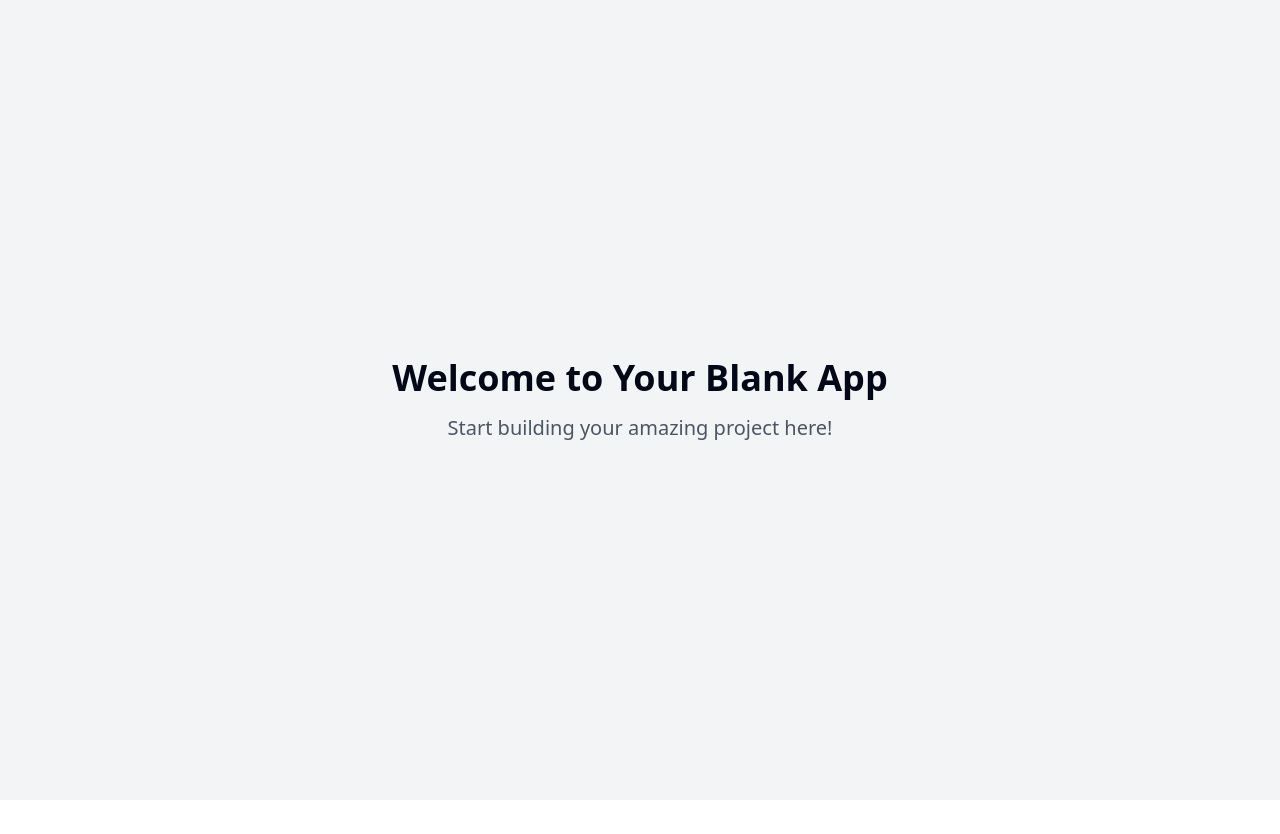
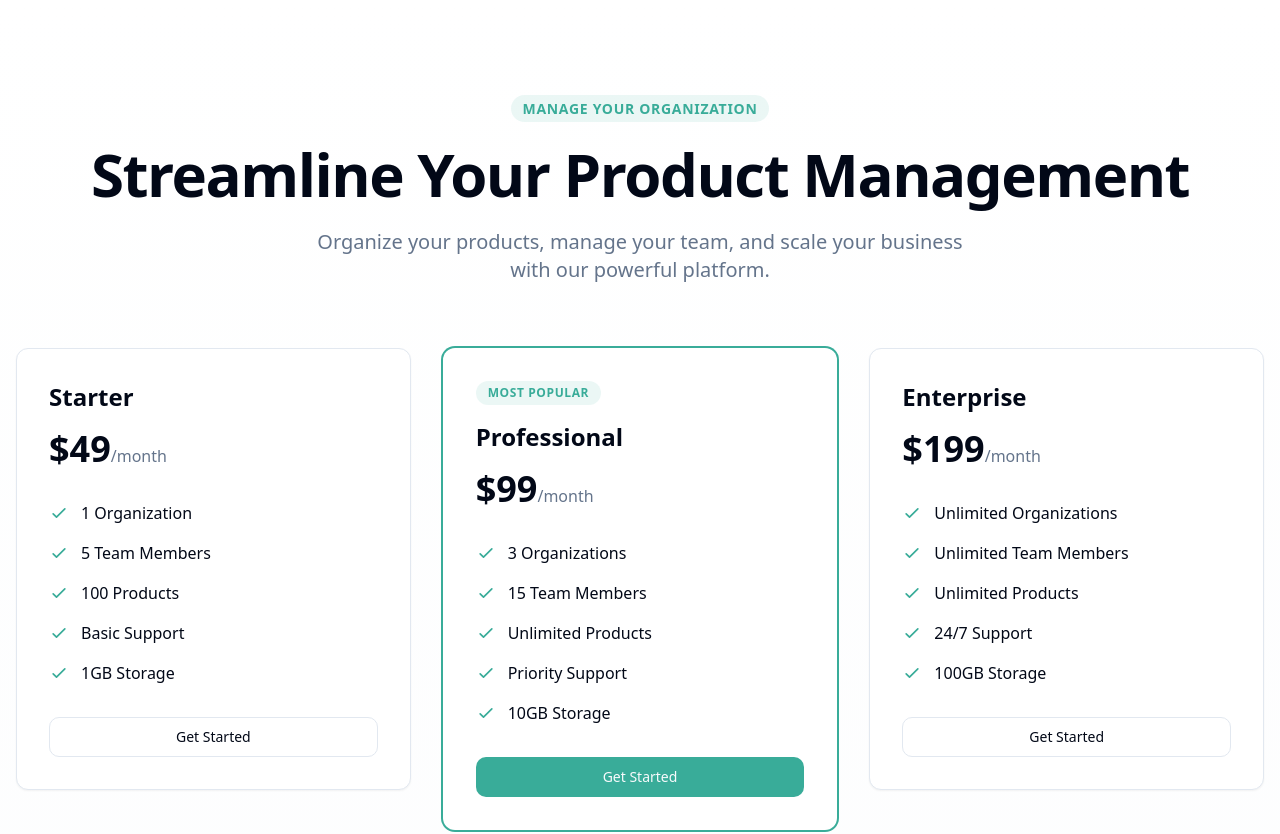
Before and after one commit to sudhanshu-17/orgnest-api, a React (Vite) app: page / in a window 1280 px wide. Shown: the top 834 px of the page. Before the commit the page ends 800 px from the top, so only its background shows below. Built offline with nearby package versions, Linux system fonts and the light colour scheme.

Commit message:
Implement Grape API project
This commit implements a new Grape API project featuring subscription management, organizations with multiple admins and users, manufacturers, products, and product images.

```diff
--- a/package.json
+++ b/package.json
@@ -45,6 +45,7 @@
     "cmdk": "^1.0.0",
     "date-fns": "^3.6.0",
     "embla-carousel-react": "^8.3.0",
+    "framer-motion": "^12.4.7",
     "input-otp": "^1.2.4",
     "lucide-react": "^0.462.0",
     "next-themes": "^0.3.0",
--- a/src/index.css
+++ b/src/index.css
@@ -1,3 +1,4 @@
+
 @tailwind base;
 @tailwind components;
 @tailwind utilities;
@@ -13,7 +14,7 @@
     --popover: 0 0% 100%;
     --popover-foreground: 222.2 84% 4.9%;
 
-    --primary: 222.2 47.4% 11.2%;
+    --primary: 170 50% 45%;
     --primary-foreground: 210 40% 98%;
 
     --secondary: 210 40% 96.1%;
@@ -30,63 +31,9 @@
 
     --border: 214.3 31.8% 91.4%;
     --input: 214.3 31.8% 91.4%;
-    --ring: 222.2 84% 4.9%;
+    --ring: 170 50% 45%;
 
-    --radius: 0.5rem;
-
-    --sidebar-background: 0 0% 98%;
-
-    --sidebar-foreground: 240 5.3% 26.1%;
-
-    --sidebar-primary: 240 5.9% 10%;
-
-    --sidebar-primary-foreground: 0 0% 98%;
-
-    --sidebar-accent: 240 4.8% 95.9%;
-
-    --sidebar-accent-foreground: 240 5.9% 10%;
-
-    --sidebar-border: 220 13% 91%;
-
-    --sidebar-ring: 217.2 91.2% 59.8%;
-  }
-
-  .dark {
-    --background: 222.2 84% 4.9%;
-    --foreground: 210 40% 98%;
-
-    --card: 222.2 84% 4.9%;
-    --card-foreground: 210 40% 98%;
-
-    --popover: 222.2 84% 4.9%;
-    --popover-foreground: 210 40% 98%;
-
-    --primary: 210 40% 98%;
-    --primary-foreground: 222.2 47.4% 11.2%;
-
-    --secondary: 217.2 32.6% 17.5%;
-    --secondary-foreground: 210 40% 98%;
-
-    --muted: 217.2 32.6% 17.5%;
-    --muted-foreground: 215 20.2% 65.1%;
-
-    --accent: 217.2 32.6% 17.5%;
-    --accent-foreground: 210 40% 98%;
-
-    --destructive: 0 62.8% 30.6%;
-    --destructive-foreground: 210 40% 98%;
-
-    --border: 217.2 32.6% 17.5%;
-    --input: 217.2 32.6% 17.5%;
-    --ring: 212.7 26.8% 83.9%;
-    --sidebar-background: 240 5.9% 10%;
-    --sidebar-foreground: 240 4.8% 95.9%;
-    --sidebar-primary: 224.3 76.3% 48%;
-    --sidebar-primary-foreground: 0 0% 100%;
-    --sidebar-accent: 240 3.7% 15.9%;
-    --sidebar-accent-foreground: 240 4.8% 95.9%;
-    --sidebar-border: 240 3.7% 15.9%;
-    --sidebar-ring: 217.2 91.2% 59.8%;
+    --radius: 0.75rem;
   }
 }
 
@@ -94,8 +41,18 @@
   * {
     @apply border-border;
   }
-
   body {
-    @apply bg-background text-foreground;
+    @apply bg-background text-foreground antialiased;
+  }
+  .glass-card {
+    @apply bg-white/80 backdrop-blur-lg border border-white/20 shadow-lg;
+  }
+  .premium-button {
+    @apply relative overflow-hidden px-6 py-3 rounded-lg bg-primary text-primary-foreground
+           font-medium transition-all duration-300 hover:brightness-110
+           active:scale-95 disabled:opacity-50 disabled:pointer-events-none;
+  }
+  .animate-fade {
+    @apply animate-fade-in;
   }
 }
--- a/src/pages/Index.tsx
+++ b/src/pages/Index.tsx
@@ -1,11 +1,133 @@
-// Update this page (the content is just a fallback if you fail to update the page)
+
+import { Button } from "@/components/ui/button";
+import { Card } from "@/components/ui/card";
+import { motion } from "framer-motion";
+
+const plans = [
+  {
+    name: "Starter",
+    price: "$49",
+    features: [
+      "1 Organization",
+      "5 Team Members",
+      "100 Products",
+      "Basic Support",
+      "1GB Storage",
+    ],
+  },
+  {
+    name: "Professional",
+    price: "$99",
+    features: [
+      "3 Organizations",
+      "15 Team Members",
+      "Unlimited Products",
+      "Priority Support",
+      "10GB Storage",
+    ],
+    popular: true,
+  },
+  {
+    name: "Enterprise",
+    price: "$199",
+    features: [
+      "Unlimited Organizations",
+      "Unlimited Team Members",
+      "Unlimited Products",
+      "24/7 Support",
+      "100GB Storage",
+    ],
+  },
+];
 
 const Index = () => {
   return (
-    <div className="min-h-screen flex items-center justify-center bg-gray-100">
-      <div className="text-center">
-        <h1 className="text-4xl font-bold mb-4">Welcome to Your Blank App</h1>
-        <p className="text-xl text-gray-600">Start building your amazing project here!</p>
+    <div className="min-h-screen bg-gradient-to-b from-background to-secondary/20">
+      <div className="container px-4 py-24 mx-auto">
+        <motion.div
+          initial={{ opacity: 0, y: 20 }}
+          animate={{ opacity: 1, y: 0 }}
+          transition={{ duration: 0.5 }}
+          className="text-center mb-16"
+        >
+          <span className="px-3 py-1 text-sm font-semibold tracking-wider text-primary bg-primary/10 rounded-full">
+            MANAGE YOUR ORGANIZATION
+          </span>
+          <h1 className="mt-6 text-4xl font-bold tracking-tight sm:text-5xl md:text-6xl">
+            Streamline Your Product Management
+          </h1>
+          <p className="mt-6 text-xl text-muted-foreground max-w-2xl mx-auto">
+            Organize your products, manage your team, and scale your business with
+            our powerful platform.
+          </p>
+        </motion.div>
+
+        <div className="grid md:grid-cols-3 gap-8 max-w-7xl mx-auto">
+          {plans.map((plan, index) => (
+            <motion.div
+              key={plan.name}
+              initial={{ opacity: 0, y: 20 }}
+              animate={{ opacity: 1, y: 0 }}
+              transition={{ duration: 0.5, delay: index * 0.1 }}
+            >
+              <Card className={`p-8 ${plan.popular ? 'glass-card ring-2 ring-primary' : ''}`}>
+                <div className="flex flex-col h-full">
+                  {plan.popular && (
+                    <span className="px-3 py-1 text-xs font-semibold tracking-wider text-primary bg-primary/10 rounded-full w-fit mb-4">
+                      MOST POPULAR
+                    </span>
+                  )}
+                  <h3 className="text-2xl font-bold">{plan.name}</h3>
+                  <div className="mt-4 mb-8">
+                    <span className="text-4xl font-bold">{plan.price}</span>
+                    <span className="text-muted-foreground">/month</span>
+                  </div>
+                  <ul className="space-y-4 mb-8 flex-grow">
+                    {plan.features.map((feature) => (
+                      <li key={feature} className="flex items-center">
+                        <svg
+                          className="w-5 h-5 text-primary mr-3"
+                          fill="none"
+                          strokeLinecap="round"
+                          strokeLinejoin="round"
+                          strokeWidth="2"
+                          viewBox="0 0 24 24"
+                          stroke="currentColor"
+                        >
+                          <path d="M5 13l4 4L19 7"></path>
+                        </svg>
+                        {feature}
+                      </li>
+                    ))}
+                  </ul>
+                  <Button
+                    className={`w-full ${plan.popular ? 'premium-button' : ''}`}
+                    variant={plan.popular ? "default" : "outline"}
+                  >
+                    Get Started
+                  </Button>
+                </div>
+              </Card>
+            </motion.div>
+          ))}
+        </div>
+
+        <motion.div
+          initial={{ opacity: 0 }}
+          animate={{ opacity: 1 }}
+          transition={{ duration: 0.5, delay: 0.5 }}
+          className="mt-24 text-center"
+        >
+          <h2 className="text-3xl font-bold">Trusted by Industry Leaders</h2>
+          <div className="mt-8 grid grid-cols-2 md:grid-cols-4 gap-8">
+            {[1, 2, 3, 4].map((i) => (
+              <div
+                key={i}
+                className="h-12 bg-muted rounded-lg animate-pulse"
+              />
+            ))}
+          </div>
+        </motion.div>
       </div>
     </div>
   );
--- a/tailwind.config.ts
+++ b/tailwind.config.ts
@@ -1,3 +1,4 @@
+
 import type { Config } from "tailwindcss";
 
 export default {
@@ -12,85 +13,77 @@ export default {
   theme: {
     container: {
       center: true,
-			padding: '2rem',
+      padding: "2rem",
       screens: {
-				'2xl': '1400px'
-			}
+        "2xl": "1400px",
+      },
     },
     extend: {
       colors: {
-				border: 'hsl(var(--border))',
-				input: 'hsl(var(--input))',
-				ring: 'hsl(var(--ring))',
-				background: 'hsl(var(--background))',
-				foreground: 'hsl(var(--foreground))',
+        border: "hsl(var(--border))",
+        input: "hsl(var(--input))",
+        ring: "hsl(var(--ring))",
+        background: "hsl(var(--background))",
+        foreground: "hsl(var(--foreground))",
         primary: {
-					DEFAULT: 'hsl(var(--primary))',
-					foreground: 'hsl(var(--primary-foreground))'
+          DEFAULT: "hsl(var(--primary))",
+          foreground: "hsl(var(--primary-foreground))",
         },
         secondary: {
-					DEFAULT: 'hsl(var(--secondary))',
-					foreground: 'hsl(var(--secondary-foreground))'
+          DEFAULT: "hsl(var(--secondary))",
+          foreground: "hsl(var(--secondary-foreground))",
         },
         destructive: {
-					DEFAULT: 'hsl(var(--destructive))',
-					foreground: 'hsl(var(--destructive-foreground))'
+          DEFAULT: "hsl(var(--destructive))",
+          foreground: "hsl(var(--destructive-foreground))",
         },
         muted: {
-					DEFAULT: 'hsl(var(--muted))',
-					foreground: 'hsl(var(--muted-foreground))'
+          DEFAULT: "hsl(var(--muted))",
+          foreground: "hsl(var(--muted-foreground))",
         },
         accent: {
-					DEFAULT: 'hsl(var(--accent))',
-					foreground: 'hsl(var(--accent-foreground))'
+          DEFAULT: "hsl(var(--accent))",
+          foreground: "hsl(var(--accent-foreground))",
         },
         popover: {
-					DEFAULT: 'hsl(var(--popover))',
-					foreground: 'hsl(var(--popover-foreground))'
+          DEFAULT: "hsl(var(--popover))",
+          foreground: "hsl(var(--popover-foreground))",
         },
         card: {
-					DEFAULT: 'hsl(var(--card))',
-					foreground: 'hsl(var(--card-foreground))'
+          DEFAULT: "hsl(var(--card))",
+          foreground: "hsl(var(--card-foreground))",
         },
-				sidebar: {
-					DEFAULT: 'hsl(var(--sidebar-background))',
-					foreground: 'hsl(var(--sidebar-foreground))',
-					primary: 'hsl(var(--sidebar-primary))',
-					'primary-foreground': 'hsl(var(--sidebar-primary-foreground))',
-					accent: 'hsl(var(--sidebar-accent))',
-					'accent-foreground': 'hsl(var(--sidebar-accent-foreground))',
-					border: 'hsl(var(--sidebar-border))',
-					ring: 'hsl(var(--sidebar-ring))'
-				}
       },
       borderRadius: {
-				lg: 'var(--radius)',
-				md: 'calc(var(--radius) - 2px)',
-				sm: 'calc(var(--radius) - 4px)'
+        lg: "var(--radius)",
+        md: "calc(var(--radius) - 2px)",
+        sm: "calc(var(--radius) - 4px)",
       },
       keyframes: {
-				'accordion-down': {
-					from: {
-						height: '0'
+        "accordion-down": {
+          from: { height: "0" },
+          to: { height: "var(--radix-accordion-content-height)" },
         },
-					to: {
-						height: 'var(--radix-accordion-content-height)'
-					}
+        "accordion-up": {
+          from: { height: "var(--radix-accordion-content-height)" },
+          to: { height: "0" },
         },
-				'accordion-up': {
-					from: {
-						height: 'var(--radix-accordion-content-height)'
+        "fade-in": {
+          "0%": { opacity: "0", transform: "translateY(10px)" },
+          "100%": { opacity: "1", transform: "translateY(0)" },
         },
-					to: {
-						height: '0'
-					}
-				}
+        "slide-in": {
+          "0%": { transform: "translateX(-100%)" },
+          "100%": { transform: "translateX(0)" },
+        },
       },
       animation: {
-				'accordion-down': 'accordion-down 0.2s ease-out',
-				'accordion-up': 'accordion-up 0.2s ease-out'
-			}
-		}
+        "accordion-down": "accordion-down 0.2s ease-out",
+        "accordion-up": "accordion-up 0.2s ease-out",
+        "fade-in": "fade-in 0.5s ease-out",
+        "slide-in": "slide-in 0.3s ease-out",
+      },
+    },
   },
   plugins: [require("tailwindcss-animate")],
 } satisfies Config;
```
Also changed, not shown: 1 other file (tests, documents, lock files or other folders). Lines whose indentation alone changed are shown as unchanged.
